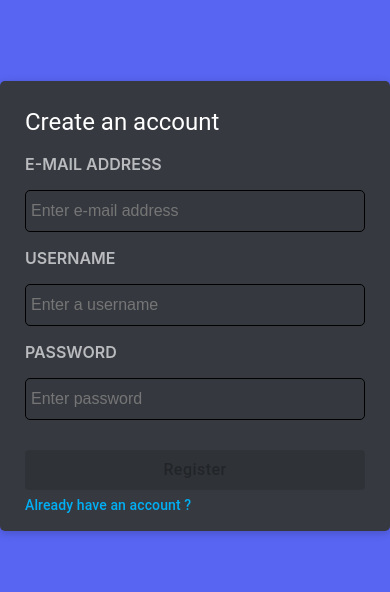
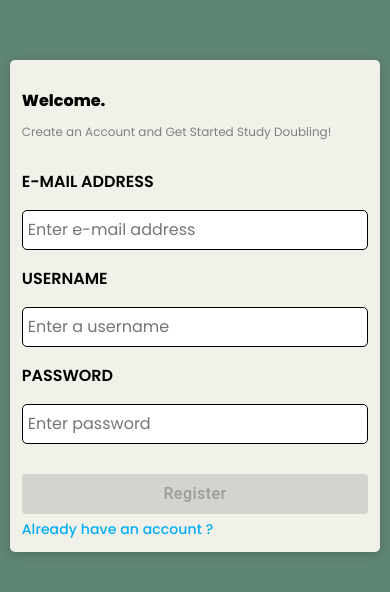
Before and after one commit to kamaldbouk/study-double, a React (Create React App) app in the folder frontend/: page /register in a window 390 px wide. Shown: the part 116-708 px from the top of the page. Built offline with nearby package versions, Linux system fonts and the light colour scheme.

Commit message:
login/signup design first draft

```diff
--- a/frontend/src/authPages/LoginPage/LoginPageHeader.js
+++ b/frontend/src/authPages/LoginPage/LoginPageHeader.js
@@ -4,12 +4,8 @@ import { Typography } from "@mui/material";
 const LoginPageHeader = () => {
   return (
     <>
-      <Typography variant="h5" sx={{ color: "white" }}>
-        Welcome Back!
-      </Typography>
-      <Typography sx={{ color: "#b9bbbe" }}>
-        We are happy that you are with us!
-      </Typography>
+      <p className="login-header">Welcome Back.</p>
+      <p className="login-subtext">Let's get Study Doubling!</p>
     </>
   );
 };
--- a/frontend/src/authPages/RegisterPage/RegisterPage.js
+++ b/frontend/src/authPages/RegisterPage/RegisterPage.js
@@ -39,9 +39,8 @@ const RegisterPage = ({ register }) => {
 
   return (
     <AuthBox>
-      <Typography variant="h5" sx={{ color: "white " }}>
-        Create an account
-      </Typography>
+      <p className="register-header">Welcome.</p>
+      <p className="register-subtext">Create an Account and Get Started Study Doubling!</p>
       <RegisterPageInputs
         mail={mail}
         setMail={setMail}
--- a/frontend/src/index.css
+++ b/frontend/src/index.css
@@ -1,13 +1,115 @@
+@import url('https://fonts.googleapis.com/css2?family=Poppins:wght@300;400;500;600;800&family=VT323&display=swap');
+
+* {
+  font-family: "Poppins", sans-serif;
+  box-sizing: border-box;
+}
+
 body {
   margin: 0;
-  font-family: -apple-system, BlinkMacSystemFont, 'Segoe UI', 'Roboto', 'Oxygen',
-    'Ubuntu', 'Cantarell', 'Fira Sans', 'Droid Sans', 'Helvetica Neue',
-    sans-serif;
   -webkit-font-smoothing: antialiased;
   -moz-osx-font-smoothing: grayscale;
 }
 
 code {
-  font-family: source-code-pro, Menlo, Monaco, Consolas, 'Courier New',
-    monospace;
+  font-family: source-code-pro, Menlo, Monaco, Consolas, 'Courier New', monospace;
 }
+
+/* Login Page */
+
+.login-header {
+  color: black;
+  font-size: 1.5rem;
+  font-weight: bold;
+  margin-bottom: 0.625rem;
+}
+
+.login-subtext {
+  color: gray;
+  font-size: 1rem;
+  margin-top: 0;
+}
+
+/* Register Page */
+
+.register-header {
+  color: black;
+  font-size: 1.5rem;
+  font-weight: bold;
+  margin-bottom: 0.625rem;
+}
+
+.register-subtext {
+  color: gray;
+  font-size: 1rem;
+  margin-top: 0;
+}
+
+/* AuthBox Styles */
+
+.box-wrapper {
+  width: 100%;
+  height: 100vh;
+  display: flex;
+  align-items: center;
+  justify-content: center;
+  background: #5F8575;
+}
+
+.auth-box {
+  width: 90%;
+  max-width: 700px;
+  height: auto;
+  background-color: #F1F0E9;
+  border-radius: 5px;
+  box-shadow: 0 2px 10px 0 rgb(0 0 0 / 20%);
+  display: flex;
+  flex-direction: column;
+  padding: 2rem;
+}
+
+
+@media (max-width: 1200px) {
+  .auth-box {
+    width: 80%;
+    padding: 1.5rem;
+  }
+
+  .login-header, .register-header {
+    font-size: 1.25rem;
+  }
+
+  .login-subtext, .register-subtext {
+    font-size: 0.875rem;
+  }
+}
+
+@media (max-width: 768px) {
+  .auth-box {
+    width: 90%;
+    padding: 1rem;
+  }
+
+  .login-header, .register-header {
+    font-size: 1.125rem;
+  }
+
+  .login-subtext, .register-subtext {
+    font-size: 0.875rem;
+  }
+}
+
+@media (max-width: 480px) {
+  .auth-box {
+    width: 95%;
+    padding: 0.75rem;
+  }
+
+  .login-header, .register-header {
+    font-size: 1rem;
+  }
+
+  .login-subtext, .register-subtext {
+    font-size: 0.75rem;
+  }
+}
--- a/frontend/src/shared/components/AuthBox.js
+++ b/frontend/src/shared/components/AuthBox.js
@@ -1,34 +1,48 @@
+// import React from "react";
+// import Box from "@mui/material/Box";
+// import { styled } from "@mui/system";
+
+// const BoxWrapper = styled("div")({
+//   width: "100%",
+//   height: "100vh",
+//   display: "flex",
+//   alignItems: "center",
+//   justifyContent: "center",
+//   background: "#5F8575",
+// });
+
+// const AuthBox = (props) => {
+//   return (
+//     <BoxWrapper>
+//       <Box
+//         sx={{
+//           width: 700,
+//           height: 400,
+//           bgcolor: "#F1F0E9",
+//           borderRadius: "5px",
+//           boxShadow: "0 2px 10px 0 rgb(0 0 0 / 20%)",
+//           display: "flex",
+//           flexDirection: "column",
+//           padding: "25px",
+//         }}
+//       >
+//         {props.children}
+//       </Box>
+//     </BoxWrapper>
+//   );
+// };
+
+// export default AuthBox;
+
 import React from "react";
-import Box from "@mui/material/Box";
-import { styled } from "@mui/system";
-
-const BoxWrapper = styled("div")({
-  width: "100%",
-  height: "100vh",
-  display: "flex",
-  alignItems: "center",
-  justifyContent: "center",
-  background: "#5865F2",
-});
 
 const AuthBox = (props) => {
   return (
-    <BoxWrapper>
-      <Box
-        sx={{
-          width: 700,
-          height: 400,
-          bgcolor: "#36393f",
-          borderRadius: "5px",
-          boxShadow: "0 2px 10px 0 rgb(0 0 0 / 20%)",
-          display: "flex",
-          flexDirection: "column",
-          padding: "25px",
-        }}
-      >
+    <div className="box-wrapper">
+      <div className="auth-box">
         {props.children}
-      </Box>
-    </BoxWrapper>
+      </div>
+    </div>
   );
 };
 
--- a/frontend/src/shared/components/CustomPrimaryButton.js
+++ b/frontend/src/shared/components/CustomPrimaryButton.js
@@ -11,13 +11,17 @@ const CustomPrimaryButton = ({
     <Button
       variant="contained"
       sx={{
-        bgcolor: "#5865F2",
+        // bgcolor: "#5865F2",
+        bgcolor: '#5F8575',
         color: "white",
         textTransform: "none",
         fontSize: "16px",
         fontWeight: 500,
         width: "100%",
         height: "40px",
+        "&:hover": {
+          backgroundColor: "#088F8F",
+        },
       }}
       style={additionalStyles ? additionalStyles : {}}
       disabled={disabled}
--- a/frontend/src/shared/components/InputWithLabel.js
+++ b/frontend/src/shared/components/InputWithLabel.js
@@ -9,7 +9,7 @@ const Wrapper = styled("div")({
 });
 
 const Label = styled("p")({
-  color: "#b9bbbe",
+  color: "black",
   textTransform: "uppercase",
   fontWeight: "600",
   fontSize: "16px",
@@ -20,8 +20,9 @@ const Input = styled("input")({
   height: "40px",
   border: "1px solid black",
   borderRadius: "5px",
-  color: "#dcddde",
-  background: "#35393f",
+  color: "black",
+  // background: "#35393f",
+  background: 'white',
   margin: 0,
   fontSize: "16px",
   padding: "0 5px",
```
Also changed, not shown: frontend/src/authPages/LoginPage/LoginPage.js (line endings or trailing spaces).
